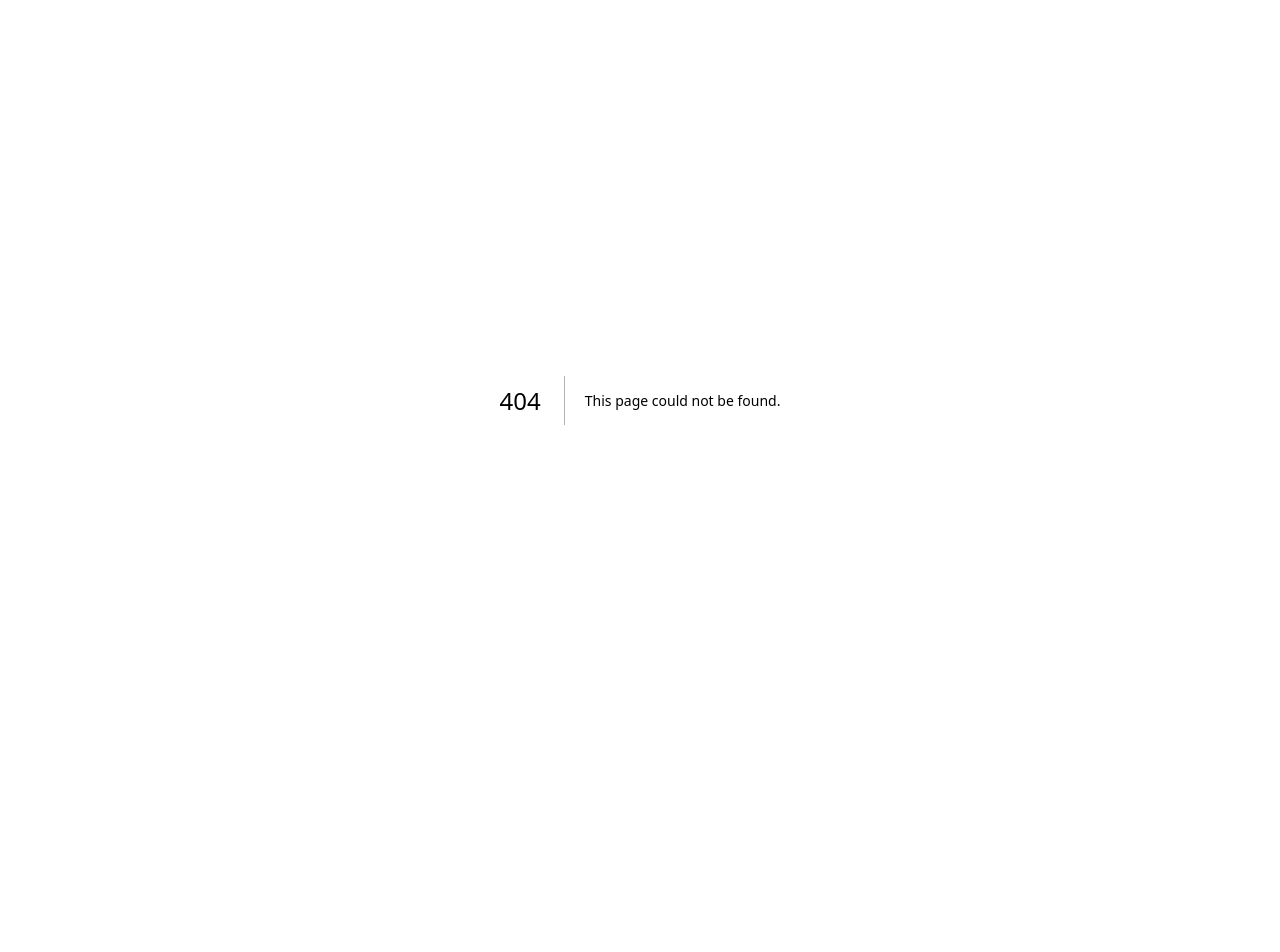
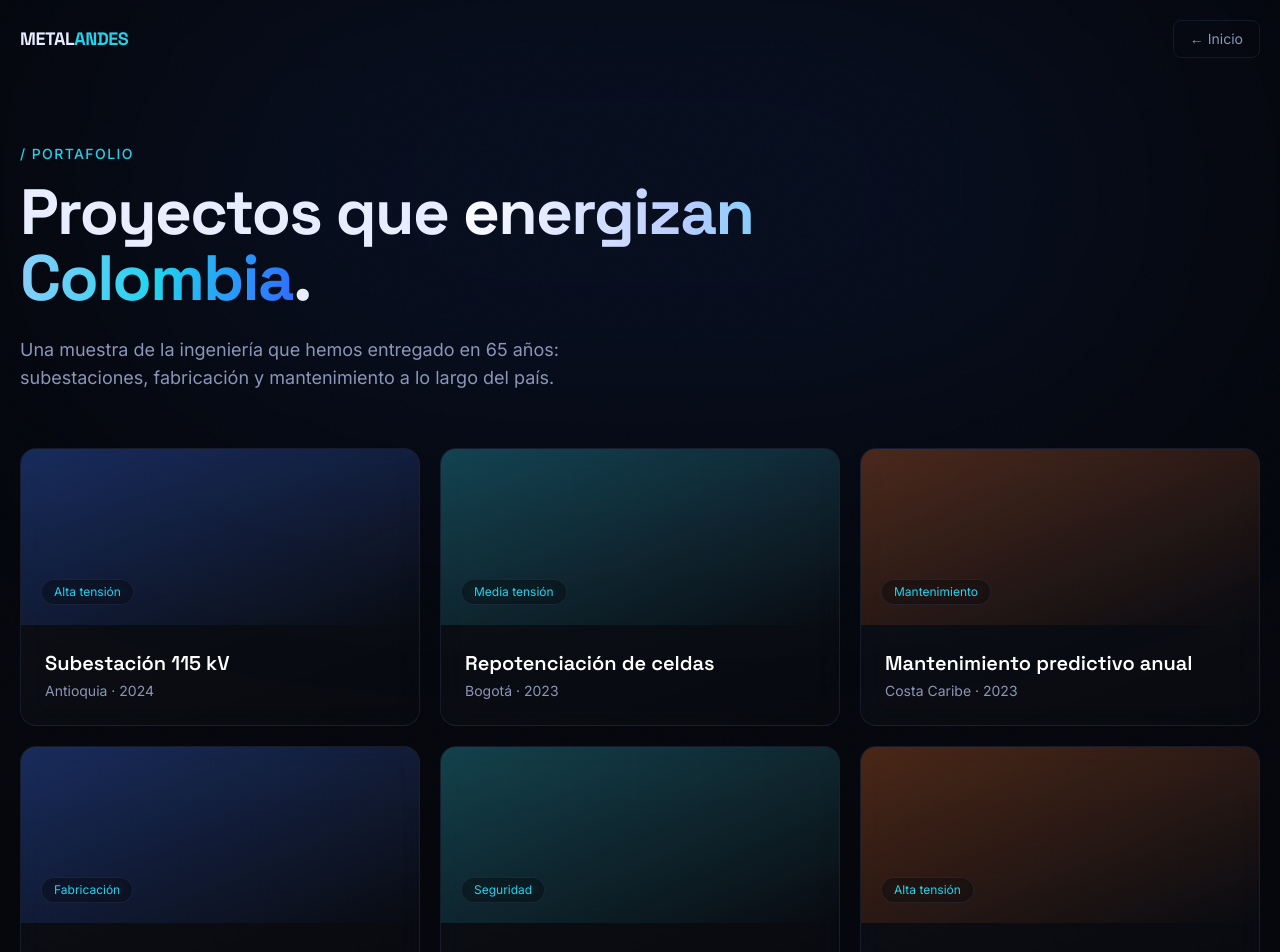
Before and after one commit to Metalandes/MetalandesWeb, a Next.js app: page /proyectos in a window 1280 px wide. Before the commit this address had no page. Shown: the top 952 px of the page. Before the commit the page ends 800 px from the top, so only its background shows below. Built offline with nearby package versions, Linux system fonts and the light colour scheme.

Commit message:
feat: página /proyectos con galería y enlace en footer

```diff
--- /dev/null
+++ b/src/app/proyectos/page.tsx
@@ -0,0 +1,49 @@
+import type { Metadata } from "next";
+import Link from "next/link";
+import ProjectsGrid from "@/components/ProjectsGrid";
+import Footer from "@/components/Footer";
+
+export const metadata: Metadata = {
+  title: "Proyectos",
+  description:
+    "Selección de proyectos de subestaciones, fabricación y mantenimiento eléctrico ejecutados por Metalandes en Colombia.",
+};
+
+export default function ProyectosPage() {
+  return (
+    <>
+      <header className="fixed inset-x-0 top-0 z-50 py-5">
+        <div className="mx-auto flex max-w-7xl items-center justify-between px-5">
+          <Link href="/" className="font-display text-lg font-bold tracking-tight">
+            METAL<span className="text-cyan">ANDES</span>
+          </Link>
+          <Link
+            href="/"
+            className="rounded-lg border border-[var(--border)] px-4 py-2 text-sm text-muted transition hover:text-white"
+          >
+            ← Inicio
+          </Link>
+        </div>
+      </header>
+
+      <main className="relative z-[2] min-h-dvh px-5 pt-36 pb-24">
+        <div className="pointer-events-none absolute left-1/2 top-0 h-96 w-[80%] -translate-x-1/2 rounded-full bg-electric/10 blur-[140px]" />
+        <div className="relative mx-auto max-w-7xl">
+          <p className="mb-4 text-sm font-medium tracking-widest text-cyan">/ PORTAFOLIO</p>
+          <h1 className="max-w-3xl font-display text-[clamp(2.25rem,5vw,4rem)] font-bold leading-[1.03] tracking-tight">
+            Proyectos que <span className="text-gradient">energizan Colombia</span>.
+          </h1>
+          <p className="mt-6 max-w-xl text-lg text-muted">
+            Una muestra de la ingeniería que hemos entregado en 65 años: subestaciones, fabricación
+            y mantenimiento a lo largo del país.
+          </p>
+
+          <div className="mt-14">
+            <ProjectsGrid />
+          </div>
+        </div>
+      </main>
+      <Footer />
+    </>
+  );
+}
--- a/src/components/Footer.tsx
+++ b/src/components/Footer.tsx
@@ -1,3 +1,4 @@
+import Link from "next/link";
 import { NAV, CONTACT } from "@/lib/content";
 
 const SOCIAL = [
@@ -32,6 +33,12 @@ export default function Footer() {
                   {n.label}
                 </a>
               ))}
+              <Link
+                href="/proyectos"
+                className="text-sm text-muted transition hover:text-white"
+              >
+                Proyectos
+              </Link>
             </nav>
             <nav className="flex flex-col gap-3">
               <span className="text-xs uppercase tracking-widest text-faint">Redes</span>
--- /dev/null
+++ b/src/components/ProjectsGrid.tsx
@@ -0,0 +1,45 @@
+"use client";
+
+import { useReveal } from "@/hooks/useReveal";
+
+const PROJECTS = [
+  { title: "Subestación 115 kV", place: "Antioquia", year: "2024", cat: "Alta tensión" },
+  { title: "Repotenciación de celdas", place: "Bogotá", year: "2023", cat: "Media tensión" },
+  { title: "Mantenimiento predictivo anual", place: "Costa Caribe", year: "2023", cat: "Mantenimiento" },
+  { title: "Tableros de distribución industrial", place: "Valle del Cauca", year: "2022", cat: "Fabricación" },
+  { title: "Sistema de puesta a tierra", place: "Santander", year: "2022", cat: "Seguridad" },
+  { title: "Subestación móvil llave en mano", place: "Meta", year: "2021", cat: "Alta tensión" },
+];
+
+const HUES = ["from-electric/30", "from-cyan/25", "from-energy/25"];
+
+export default function ProjectsGrid() {
+  const scope = useReveal<HTMLDivElement>();
+
+  return (
+    <div ref={scope} className="grid gap-5 sm:grid-cols-2 lg:grid-cols-3">
+      {PROJECTS.map((p, i) => (
+        <article
+          key={p.title}
+          data-reveal
+          className="group glass relative overflow-hidden rounded-2xl transition duration-300 hover:-translate-y-2 hover:glow-ring"
+        >
+          <div
+            className={`relative flex h-44 items-end bg-gradient-to-br ${HUES[i % HUES.length]} to-transparent p-5`}
+          >
+            <div className="grid-bg absolute inset-0 opacity-40" />
+            <span className="relative rounded-full border border-[var(--border)] bg-[#05070d]/60 px-3 py-1 text-xs text-cyan backdrop-blur">
+              {p.cat}
+            </span>
+          </div>
+          <div className="p-6">
+            <h3 className="font-display text-xl font-semibold text-white">{p.title}</h3>
+            <p className="mt-1 text-sm text-muted">
+              {p.place} · {p.year}
+            </p>
+          </div>
+        </article>
+      ))}
+    </div>
+  );
+}
```
